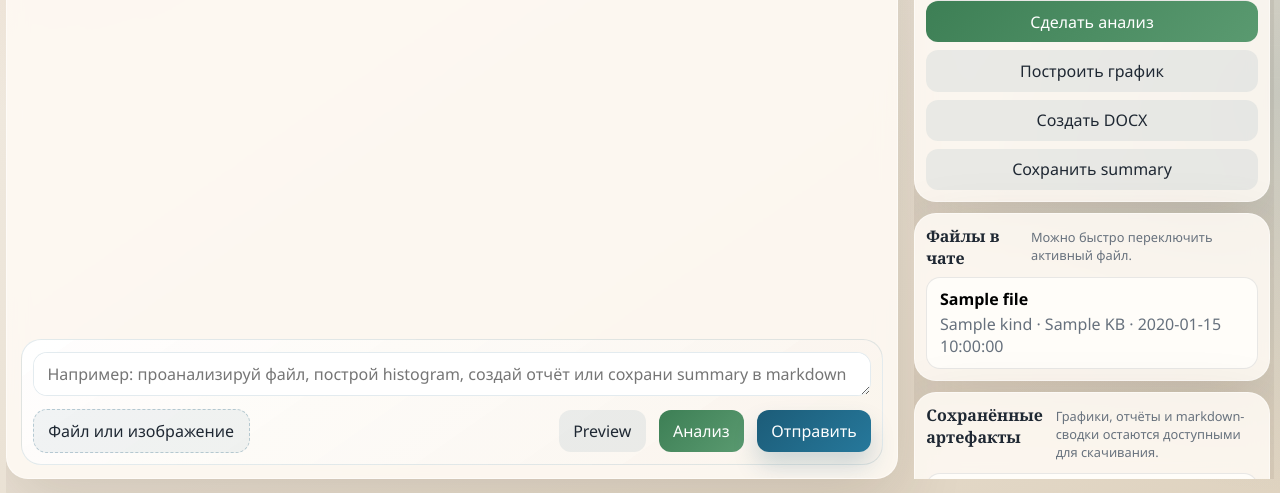
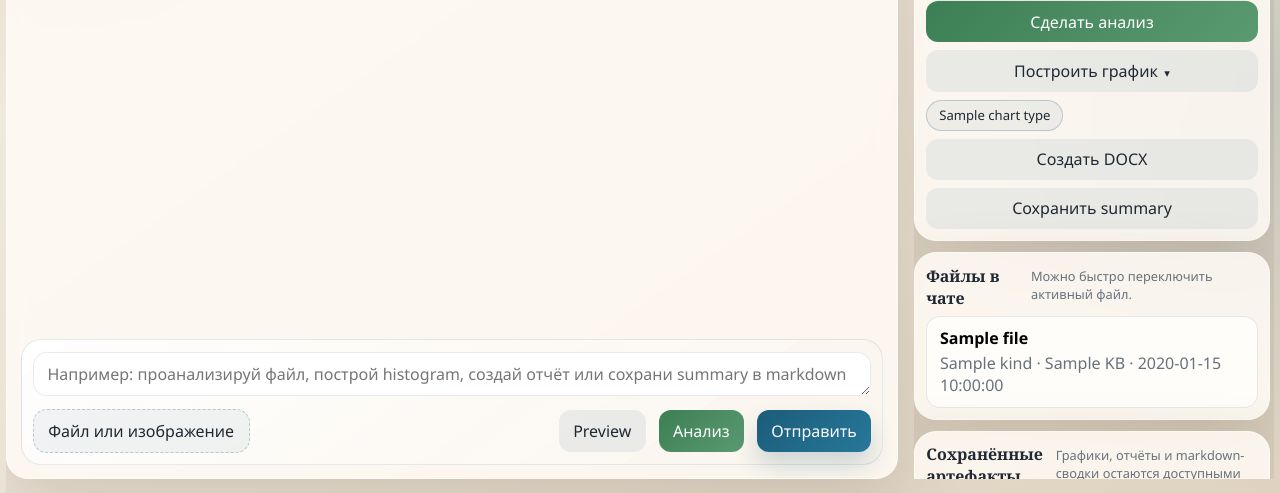
Before and after one commit to AlexLvGulyaev/ai-data-assistant, a FastAPI app: template templates/chat.html in a window 1280 px wide. Shown: the part 307-800 px from the top of the page. Run offline with FastAPI, Linux system fonts and the light colour scheme; the template is opened without the code that fills it: most values are stand-ins (such as "Sample title", 1, 10 or a date in 2020); some libraries are stand-ins or nearby versions.

Commit message:
feat(ui): chart-type picker with sensible default axes
Replace the single «Построить график» button (which sent only histogram)
with a registry-driven picker: a toggle reveals 4 type chips —
Гистограмма/Столбчатый/Линейный/Круговая — each sending an explicit,
file-agnostic request with meaningful axis intent per type.

- registries: add CHART_TYPE_LABELS_RU + CHART_TYPE_QUICK_PROMPTS (built
  from CHART_TYPES — single source of truth for the picker UI).
- chat_service.build_page_context: pass chart_types into template.
- chart_service: smarter default column selection — pie/bar prefer a
  categorical x (not date), line prefers a datetime x. Fixes meaningless
  pie/bar-by-date when columns aren't specified (fallback + model-omits).
- chat_shell.html: toggle + 4 chip HTMX-forms (disabled without active file).
- app.js / styles.css: toggle behaviour + chip pill styles.

Co-Authored-By: Claude <noreply@anthropic.com>

```diff
--- a/static/css/styles.css
+++ b/static/css/styles.css
@@ -487,6 +487,53 @@ button,
     transform: none;
 }
 
+/* Quick-grid chart picker: тоггл + ряд чипов типа графика.
+   Чипы — компактные пилюли, не занимают полную ширину. */
+.chart-picker {
+    display: grid;
+    gap: 0.5rem;
+}
+
+.chart-picker__toggle::after {
+    content: "▾";
+    margin-left: 0.4rem;
+    font-size: 0.7em;
+    transition: transform 0.15s ease;
+}
+
+.chart-picker__toggle.is-open::after {
+    transform: rotate(180deg);
+}
+
+.chart-picker__chips {
+    display: flex;
+    flex-wrap: wrap;
+    gap: 0.4rem;
+}
+
+.chip-btn {
+    appearance: none;
+    border: 1px solid rgba(28, 92, 120, 0.25);
+    background: rgba(28, 92, 120, 0.06);
+    color: var(--ink);
+    cursor: pointer;
+    border-radius: 999px;
+    padding: 0.35rem 0.75rem;
+    font-size: 0.82rem;
+    font-weight: 500;
+    transition: background 0.15s ease, transform 0.15s ease;
+}
+
+.chip-btn:hover:not(:disabled) {
+    background: rgba(28, 92, 120, 0.14);
+    transform: translateY(-1px);
+}
+
+.chip-btn:disabled {
+    opacity: 0.45;
+    cursor: not-allowed;
+}
+
 .side-rail {
     display: grid;
     gap: 0.7rem;
--- a/static/js/app.js
+++ b/static/js/app.js
@@ -42,6 +42,21 @@ const setupComposer = () => {
     if (thread) {
         thread.scrollTop = thread.scrollHeight;
     }
+
+    // Quick-grid chart picker: «Построить график» раскрывает ряд чипов типа графика.
+    // Чипы — отдельные HTMX-формы; тоггл чисто визуальный (show/hide ряда).
+    document.querySelectorAll(".chart-picker__toggle").forEach((toggle) => {
+        if (toggle.dataset.bound === "1") return;
+        toggle.dataset.bound = "1";
+        toggle.addEventListener("click", () => {
+            const chips = toggle.parentElement.querySelector(".chart-picker__chips");
+            if (!chips) return;
+            const willOpen = chips.hidden;
+            chips.hidden = !willOpen;
+            toggle.classList.toggle("is-open", willOpen);
+            toggle.setAttribute("aria-expanded", String(willOpen));
+        });
+    });
 };
 
 /* ── Индикация длительных запросов ──────────────────────────────────────
--- a/templates/partials/chat_shell.html
+++ b/templates/partials/chat_shell.html
@@ -226,10 +226,17 @@
                     <input type="hidden" name="message_text" value="Проанализируй текущий файл">
                     <button class="secondary-btn wide-btn" type="submit" {% if not active_preview %}disabled{% endif %}>Сделать анализ</button>
                 </form>
-                <form hx-post="/chat/{{ conversation.conversation_id }}/message" hx-target="#page-shell" hx-swap="outerHTML">
-                    <input type="hidden" name="message_text" value="Построй histogram для активного файла">
-                    <button class="ghost-btn wide-btn" type="submit" {% if not active_preview %}disabled{% endif %}>Построить график</button>
-                </form>
+                <div class="chart-picker">
+                    <button class="ghost-btn wide-btn chart-picker__toggle" type="button" aria-expanded="false" aria-controls="chart-chips-{{ conversation.conversation_id }}" {% if not active_preview %}disabled{% endif %}>Построить график</button>
+                    <div class="chart-picker__chips" id="chart-chips-{{ conversation.conversation_id }}" hidden>
+                        {% for ct in chart_types %}
+                            <form hx-post="/chat/{{ conversation.conversation_id }}/message" hx-target="#page-shell" hx-swap="outerHTML">
+                                <input type="hidden" name="message_text" value="{{ ct.prompt }}">
+                                <button class="chip-btn" type="submit" {% if not active_preview %}disabled{% endif %} title="{{ ct.prompt }}">{{ ct.label }}</button>
+                            </form>
+                        {% endfor %}
+                    </div>
+                </div>
                 <form hx-post="/chat/{{ conversation.conversation_id }}/message" hx-target="#page-shell" hx-swap="outerHTML">
                     <input type="hidden" name="message_text" value="Сформируй отчёт по активному файлу">
                     <button class="ghost-btn wide-btn" type="submit" {% if not active_preview %}disabled{% endif %}>Создать DOCX</button>
```
Also changed, not shown: app/services/chart_service.py (+13 -6 lines), app/services/chat_service.py (+17 -1 lines), app/services/registries.py (+19 -0 lines).
